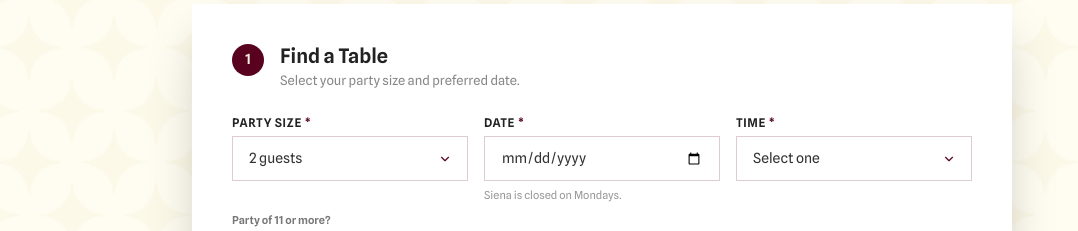
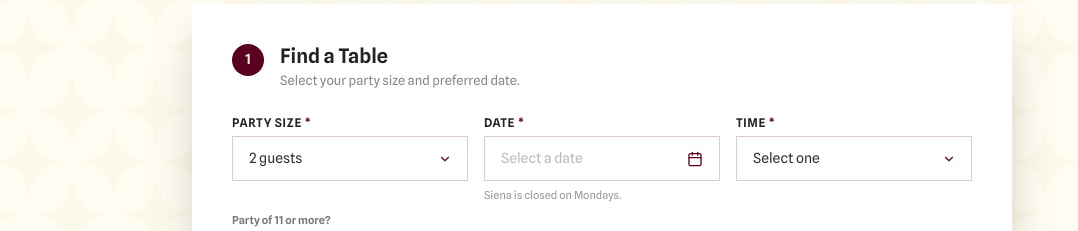
Before and after one commit to sienaatl/Siena, a Next.js app: page /reservations in a window 1280 px wide. Shown: the part 880-1111 px from the top of the page, without its empty margins (38-1116 px from the left). Built offline with nearby package versions, Linux system fonts and the light colour scheme.

Commit message:
feat: integrate react-day-picker for enhanced date selection in reservation form

```diff
--- a/app/reservations/page.tsx
+++ b/app/reservations/page.tsx
@@ -6,48 +6,52 @@ import Link from "next/link";
 import { useForm } from "react-hook-form";
 import { zodResolver } from "@hookform/resolvers/zod";
 import { z } from "zod";
+import { DayPicker, type DayButtonProps } from "react-day-picker";
 
 const BOOKING_API = "https://reservations.sienaatl.com/api/book";
 
 const phoneRegex = /^\+?[\d\s\-(). ]{7,20}$/;
 
-// Local calendar day, not UTC — new Date().toISOString() would roll over early for US timezones.
-function todayISO() {
-  const d = new Date();
+// "YYYY-MM-DD" <-> local Date, deliberately not going through UTC/ISO
+// conversion (new Date().toISOString() rolls over a day early for anyone
+// west of UTC, e.g. showing tomorrow as "today" in the evening).
+function dateToISO(d: Date) {
   const y = d.getFullYear();
   const m = String(d.getMonth() + 1).padStart(2, "0");
   const day = String(d.getDate()).padStart(2, "0");
   return `${y}-${m}-${day}`;
 }
 
+function parseLocalDate(dateStr: string) {
+  const [y, m, d] = dateStr.split("-").map(Number);
+  return new Date(y, m - 1, d);
+}
+
+function todayISO() {
+  return dateToISO(new Date());
+}
+
+function startOfToday() {
+  const d = new Date();
+  d.setHours(0, 0, 0, 0);
+  return d;
+}
+
 // Parses "YYYY-MM-DD" as a local date (not UTC) so day-of-week checks match
 // the calendar day the user actually picked, regardless of timezone.
 function isMonday(dateStr: string) {
   if (!dateStr) return false;
-  const [y, m, d] = dateStr.split("-").map(Number);
-  return new Date(y, m - 1, d).getDay() === 1;
+  return parseLocalDate(dateStr).getDay() === 1;
 }
 
-// Siena is closed Mondays — bump a Monday pick forward to Tuesday instead of
-// leaving the field on a day we can't seat.
-function skipMonday(dateStr: string) {
-  if (!dateStr || !isMonday(dateStr)) return dateStr;
-  const [y, m, d] = dateStr.split("-").map(Number);
-  const next = new Date(y, m - 1, d);
-  next.setDate(next.getDate() + 1);
-  const yy = next.getFullYear();
-  const mm = String(next.getMonth() + 1).padStart(2, "0");
-  const dd = String(next.getDate()).padStart(2, "0");
-  return `${yy}-${mm}-${dd}`;
-}
-
-// Single source of truth for "is this a bookable date" — used by every event
-// handler below so the past-date clamp and the Monday skip can never drift
-// out of sync between onChange, onBlur, and the raw DOM listener.
-function sanitizeDate(value: string) {
-  const t = todayISO();
-  const pastClamped = value && value < t ? t : value;
-  return skipMonday(pastClamped);
+function formatDisplayDate(dateStr: string) {
+  if (!dateStr) return "";
+  return parseLocalDate(dateStr).toLocaleDateString("en-US", {
+    weekday: "short",
+    month: "short",
+    day: "numeric",
+    year: "numeric",
+  });
 }
 
 const schema = z.object({
@@ -133,6 +137,31 @@ function SelectChevron() {
   );
 }
 
+// Custom day-cell renderer so disabled dates (past days, Mondays) are
+// genuinely unclickable in the calendar UI itself, styled to match Siena's
+// palette — rather than relying on a native <input type="date">'s `min`
+// attribute, which Safari (macOS and iOS) doesn't consistently enforce.
+function CalendarDayButton({ day, modifiers, className, ...buttonProps }: DayButtonProps) {
+  const { selected, disabled, today, outside } = modifiers;
+  return (
+    <button
+      {...buttonProps}
+      disabled={disabled}
+      className={[
+        "w-9 h-9 mx-auto flex items-center justify-center text-[13px] rounded-full transition",
+        disabled
+          ? "text-[#777] line-through cursor-not-allowed"
+          : "text-[#222] cursor-pointer hover:bg-[#58021f]/10",
+        selected ? "bg-[#58021f] text-[#f5efdd] hover:bg-[#58021f]" : "",
+        today && !selected && !disabled ? "font-bold text-[#58021f] ring-1 ring-inset ring-[#58021f]/40" : "",
+        outside && !disabled ? "text-[#ccc]" : "",
+      ]
+        .filter(Boolean)
+        .join(" ")}
+    />
+  );
+}
+
 function StepHeader({ num, title, desc }: { num: string; title: string; desc: string }) {
   return (
     <div className="flex items-start gap-4 mb-6">
@@ -185,18 +214,15 @@ function Field({
 export default function Reservations() {
   const [confirmation, setConfirmation] = useState<BookingResponse | null>(null);
   const [submitError, setSubmitError] = useState<string | null>(null);
+  const [datePickerOpen, setDatePickerOpen] = useState(false);
 
-  const today = todayISO();
-
-  // Holds the actual <input type="date"> DOM node so we can imperatively
-  // (re)set `min` after mount/hydration, and enforce it again on blur.
-  // See comments below for why this is needed on top of the JSX `min` attr.
-  const dateInputRef = useRef<HTMLInputElement | null>(null);
+  const dateFieldRef = useRef<HTMLDivElement | null>(null);
 
   const {
     register,
     handleSubmit,
     setValue,
+    watch,
     formState: { errors, isSubmitting },
   } = useForm<FormData>({
     resolver: zodResolver(schema),
@@ -215,47 +241,26 @@ export default function Reservations() {
     mode: "onTouched",
   });
 
-  // react-hook-form's own ref from register("date") — captured once so we can
-  // call it manually alongside our own ref (see mergedDateRef below).
-  const { ref: rhfDateRef, ...dateField } = register("date");
+  const selectedDate = watch("date");
 
-  function mergedDateRef(el: HTMLInputElement | null) {
-    dateInputRef.current = el;
-    rhfDateRef(el);
-  }
-
+  // Close the calendar popover on an outside click or Escape.
   useEffect(() => {
-    const el = dateInputRef.current;
-    if (!el) return;
-
-    // Re-assert `min` from the client's own clock right after mount.
-    // Fixes the case where SSR/hydration computed `today` a moment earlier
-    // (or in a different TZ context) than the value WebKit's native date
-    // picker actually reads on first paint. iOS Safari can cache that
-    // initial `min` and not re-read a later React-patched attribute.
-    el.min = todayISO();
-
-    // Belt-and-braces: bind directly to the DOM node with native
-    // addEventListener, bypassing React's synthetic event system entirely.
-    // The JSX onChange/onBlur below cover every browser we've tested, but
-    // this guarantees the same correction still fires even on an engine
-    // where a native <input type="date"> widget (iOS wheel picker, macOS
-    // Safari's grid, Android's calendar/spinner, etc.) dispatches its value
-    // in a way React's event delegation doesn't pick up as expected.
-    const enforce = () => {
-      const sanitized = sanitizeDate(el.value);
-      if (sanitized !== el.value) {
-        el.value = sanitized;
-        setValue("date", sanitized, { shouldValidate: true, shouldDirty: true, shouldTouch: true });
+    if (!datePickerOpen) return;
+    function handlePointerDown(e: MouseEvent) {
+      if (dateFieldRef.current && !dateFieldRef.current.contains(e.target as Node)) {
+        setDatePickerOpen(false);
       }
+    }
+    function handleKeyDown(e: KeyboardEvent) {
+      if (e.key === "Escape") setDatePickerOpen(false);
+    }
+    document.addEventListener("mousedown", handlePointerDown);
+    document.addEventListener("keydown", handleKeyDown);
+    return () => {
+      document.removeEventListener("mousedown", handlePointerDown);
+      document.removeEventListener("keydown", handleKeyDown);
     };
-    el.addEventListener("change", enforce);
-    el.addEventListener("blur", enforce);
-    return () => {
-      el.removeEventListener("change", enforce);
-      el.removeEventListener("blur", enforce);
-    };
-  }, [setValue]);
+  }, [datePickerOpen]);
 
   const onSubmit = async (data: FormData) => {
     setSubmitError(null);
@@ -532,38 +537,66 @@ export default function Reservations() {
                           error={errors.date?.message}
                           hint="Siena is closed on Mondays."
                         >
-                          <input
-                            {...dateField}
-                            ref={mergedDateRef}
-                            type="date"
-                            min={today}
-                            className={inputClass}
-                            onChange={(e) => {
-                              // iOS/macOS Safari's date wheel/grid doesn't reliably clamp to
-                              // `min` the way Chrome/Firefox do, and none of them can grey out a
-                              // single weekday — so both the past-date clamp and the Monday skip
-                              // are enforced here in JS. Driving the field via setValue (instead
-                              // of relying on register()'s own onChange, which reads the raw
-                              // picked value before any correction can run) guarantees the fix
-                              // actually lands in form state, not just visually on the input.
-                              const picked = e.target.value;
-                              const finalValue = sanitizeDate(picked);
-                              if (finalValue !== picked) e.target.value = finalValue;
-                              setValue("date", finalValue, { shouldValidate: true, shouldDirty: true, shouldTouch: true });
-                            }}
-                            onBlur={(e) => {
-                              // Backstop for the known WebKit bug where a disabled/past cell in
-                              // the native calendar grid is still tappable on some iOS versions
-                              // and can commit a value without a clean onChange firing first.
-                              dateField.onBlur(e);
-                              const val = e.target.value;
-                              const finalValue = sanitizeDate(val);
-                              if (finalValue !== val) {
-                                e.target.value = finalValue;
-                                setValue("date", finalValue, { shouldValidate: true, shouldDirty: true, shouldTouch: true });
-                              }
-                            }}
-                          />
+                          <div className="relative" ref={dateFieldRef}>
+                            <input type="hidden" {...register("date")} />
+                            <button
+                              type="button"
+                              onClick={() => setDatePickerOpen((o) => !o)}
+                              className={`${inputClass} flex items-center justify-between text-left cursor-pointer`}
+                            >
+                              <span className={selectedDate ? "text-[#333]" : "text-[#bbb]"}>
+                                {selectedDate ? formatDisplayDate(selectedDate) : "Select a date"}
+                              </span>
+                              <svg xmlns="http://www.w3.org/2000/svg" width="16" height="16" viewBox="0 0 24 24" fill="none" stroke="#58021f" strokeWidth="2" strokeLinecap="round" strokeLinejoin="round" className="flex-shrink-0">
+                                <rect x="3" y="4" width="18" height="18" rx="2" />
+                                <path d="M16 2v4M8 2v4M3 10h18" />
+                              </svg>
+                            </button>
+
+                            {datePickerOpen && (
+                              <div className="absolute z-30 mt-2 bg-white border border-[#58021f]/15 shadow-xl p-3">
+                                <DayPicker
+                                  mode="single"
+                                  selected={selectedDate ? parseLocalDate(selectedDate) : undefined}
+                                  defaultMonth={selectedDate ? parseLocalDate(selectedDate) : new Date()}
+                                  // The calendar's own disabled matchers are the actual fix here —
+                                  // past days and Mondays are unclickable in the grid itself, not
+                                  // just corrected after the fact the way a native <input
+                                  // type="date"> would need to be.
+                                  disabled={[{ before: startOfToday() }, { dayOfWeek: [1] }]}
+                                  onSelect={(d) => {
+                                    if (!d) return;
+                                    setValue("date", dateToISO(d), { shouldValidate: true, shouldDirty: true, shouldTouch: true });
+                                    setDatePickerOpen(false);
+                                  }}
+                                  components={{ DayButton: CalendarDayButton }}
+                                  // "around" puts the prev/next buttons as normal in-flow
+                                  // siblings of the caption (flex-wrapped below), instead of the
+                                  // default single <nav> absolutely positioned over the caption —
+                                  // that overlap was swallowing clicks on the next-month button.
+                                  navLayout="around"
+                                  classNames={{
+                                    months: "flex flex-col",
+                                    month: "flex flex-wrap items-center gap-y-1",
+                                    month_caption: "flex-1 flex justify-center items-center h-9 text-[14px] font-semibold text-[#222] order-2",
+                                    button_previous: "order-1 p-1.5 hover:bg-[#58021f]/10 rounded-full transition cursor-pointer flex-shrink-0",
+                                    button_next: "order-3 p-1.5 hover:bg-[#58021f]/10 rounded-full transition cursor-pointer flex-shrink-0",
+                                    chevron: "fill-[#58021f] w-4 h-4",
+                                    month_grid: "w-full basis-full border-collapse mt-1 order-4",
+                                    weekdays: "flex",
+                                    weekday: "text-[11px] font-semibold text-[#999] uppercase w-9 h-9 flex items-center justify-center",
+                                    week: "flex w-full mt-1",
+                                    // Fixed width/height so empty cells for days outside the
+                                    // month (before the 1st, after the last) still reserve their
+                                    // column's space in the flex row — without this they collapse
+                                    // to zero width and every later cell shifts left, breaking the
+                                    // Sun-Sat alignment with the weekday header.
+                                    day: "w-9 h-9 p-0 flex items-center justify-center flex-shrink-0",
+                                  }}
+                                />
+                              </div>
+                            )}
+                          </div>
                         </Field>
                         <Field label="Time" required error={errors.time?.message}>
                           <div className="relative">
--- a/package.json
+++ b/package.json
@@ -17,6 +17,7 @@
     "next": "16.2.4",
     "nodemailer": "^8.0.7",
     "react": "19.2.4",
+    "react-day-picker": "^10.0.1",
     "react-dom": "19.2.4",
     "react-hook-form": "^7.74.0",
     "zod": "^4.4.2"
```
Also changed, not shown: 1 other file (tests, documents, lock files or other folders).
